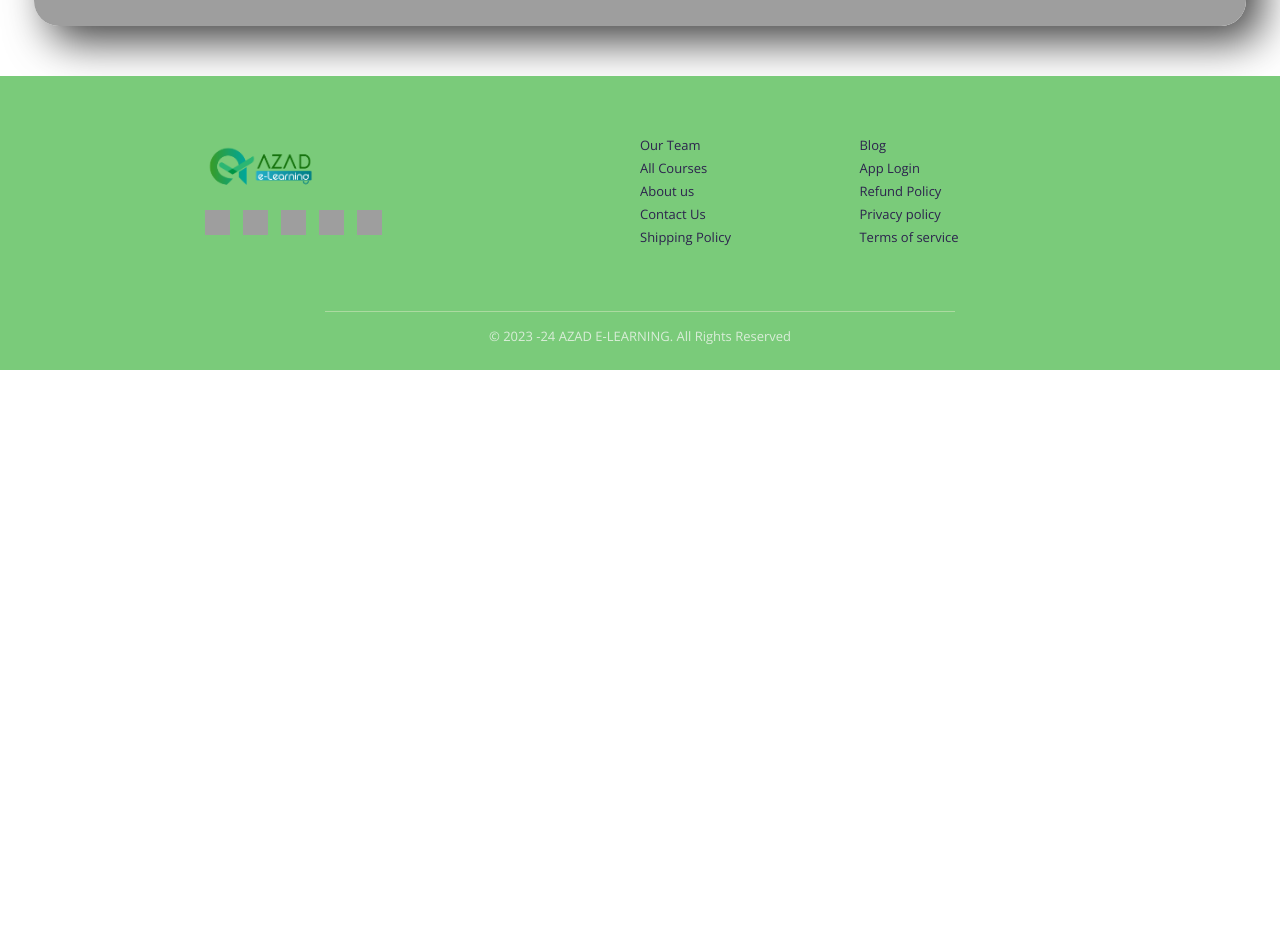
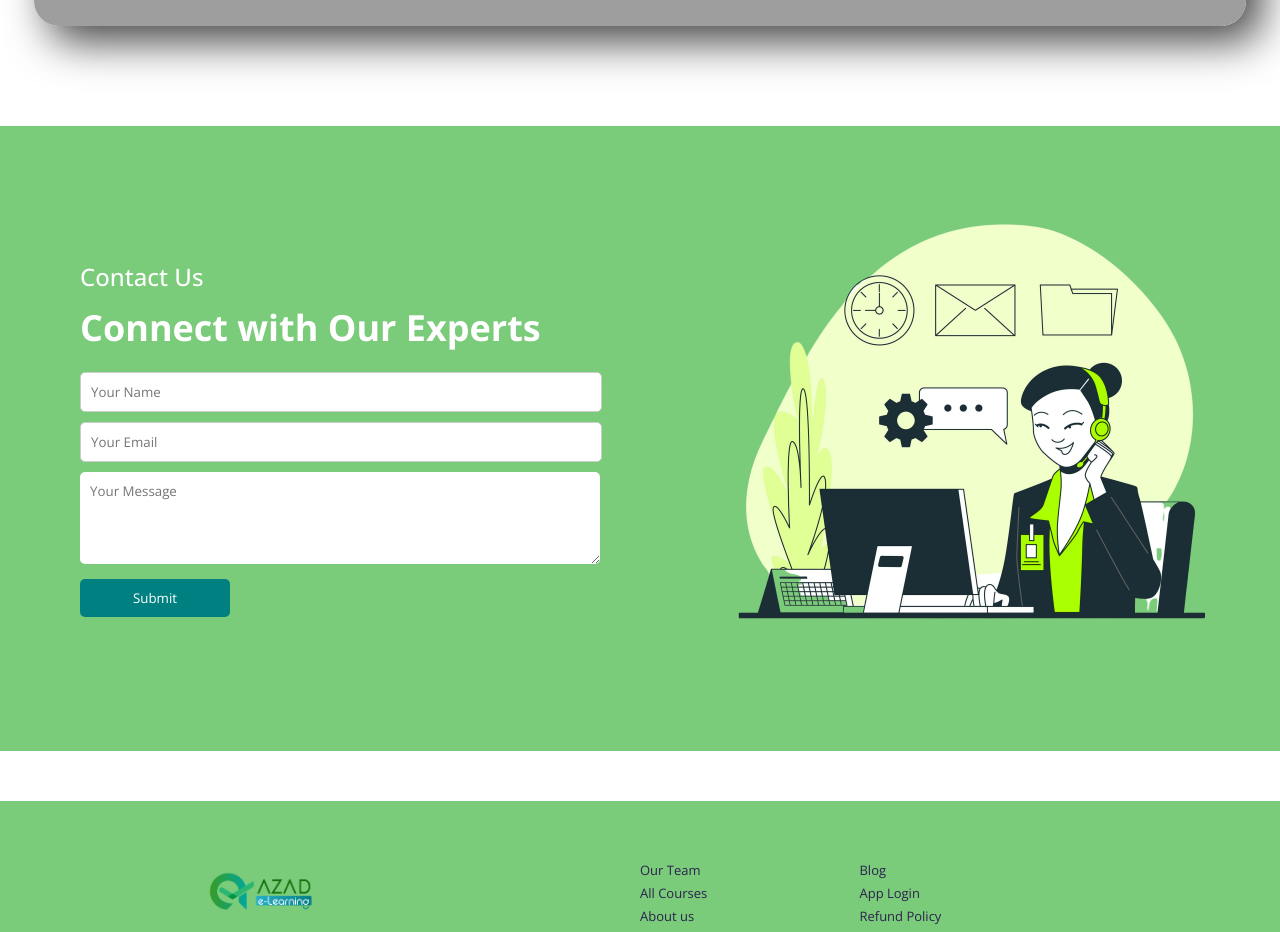
Before and after one commit to pmudassir/azad-e-learning, a React (Create React App) app in the folder frontend/: page / in a window 1280 px wide. Shown: the part 1598-2530 px from the top of the page. Before the commit the page ends 1968 px from the top, so only its background shows below. Built offline with nearby package versions, Linux system fonts and the light colour scheme; grey boxes are pictures that could not be loaded.

Commit message:
working on contact

```diff
--- /dev/null
+++ b/frontend/src/components/contactUs/ContactUs.jsx
@@ -0,0 +1,25 @@
+import React from 'react';
+import './contactUs.css';
+
+const ContactUs = () => {
+  return (
+    <div className="contact-us">
+      <div className="contact-left">
+        <p>Contact Us</p>
+        <h1>Connect with Our Experts</h1>
+        {/* Add your form inputs here */}
+        <form>
+          <input type="text" placeholder="Your Name" />
+          <input type="email" placeholder="Your Email" />
+          <textarea placeholder="Your Message" rows="4"></textarea>
+          <button>Submit</button>
+        </form>
+      </div>
+      <div className="contact-right">
+        <img src="/images/contactus.png" alt="Contact Image" />
+      </div>
+    </div>
+  );
+};
+
+export default ContactUs;
--- /dev/null
+++ b/frontend/src/components/contactUs/contactUs.css
@@ -0,0 +1,68 @@
+.contact-us {
+  margin-top: 100px;
+  display: flex;
+  justify-content: space-between;
+  align-items: center;
+  padding: 60px;
+  background-color: rgb(122, 203, 122);
+  color: #fff;
+  text-align: left;
+  position: relative;
+  overflow: hidden;
+}
+
+.contact-left {
+  flex: 1;
+  padding: 20px;
+  max-width: 500px;
+}
+
+.contact-left p {
+  font-size: 24px;
+  font-weight: 500;
+  margin: 0;
+}
+
+.contact-left h1 {
+  font-size: 36px;
+  font-weight: 700;
+  margin: 10px 0;
+}
+
+form {
+  margin-top: 20px;
+}
+
+form input,
+form textarea {
+  width: 100%;
+  padding: 10px;
+  margin-bottom: 10px;
+  border: none;
+  border-radius: 5px;
+}
+
+form button {
+  background: teal;
+  color: #fff;
+  border: none;
+  padding: 10px 20px;
+  border-radius: 5px;
+  cursor: pointer;
+  width: 150px;
+}
+
+form button:hover {
+  background: white;
+  color: teal;
+}
+
+.contact-right {
+  flex: 1;
+  text-align: right;
+}
+
+.contact-right img {
+  max-width: 500px;
+  height: auto;
+}
--- a/frontend/src/pages/home/Home.jsx
+++ b/frontend/src/pages/home/Home.jsx
@@ -4,6 +4,7 @@ import Navbar from "../../components/navbar/Navbar"
 import Card from "../../components/card/Card";
 import Footer from "../../components/footer/Footer";
 import About from "../../components/about/About";
+import ContactUs from "../../components/contactUs/ContactUs";
 
 const Home = () => {
   return (
@@ -12,6 +13,7 @@ const Home = () => {
       <Hero />
       <Card />
       <About />
+      <ContactUs />
       <Footer />
     </>
   );
```
Also changed, not shown: frontend/public/images/contactus.png (added).
